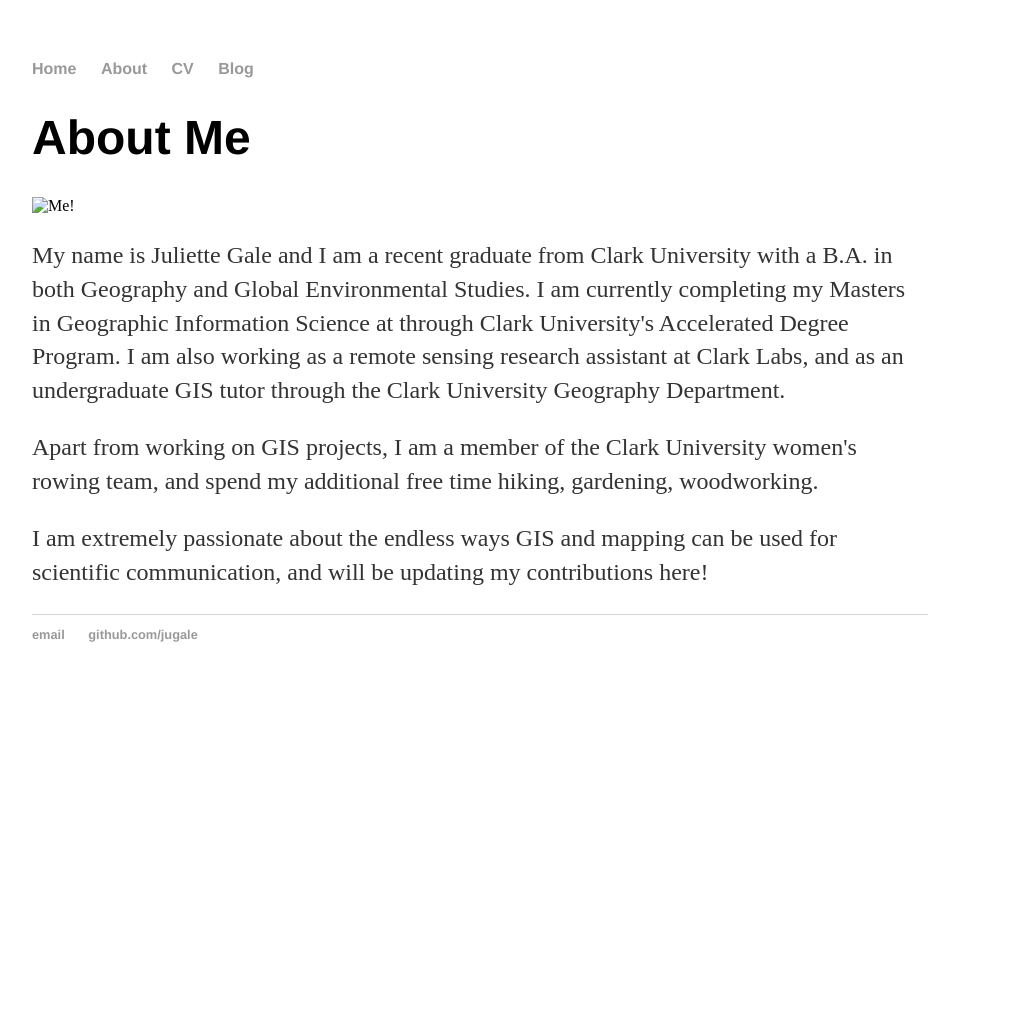
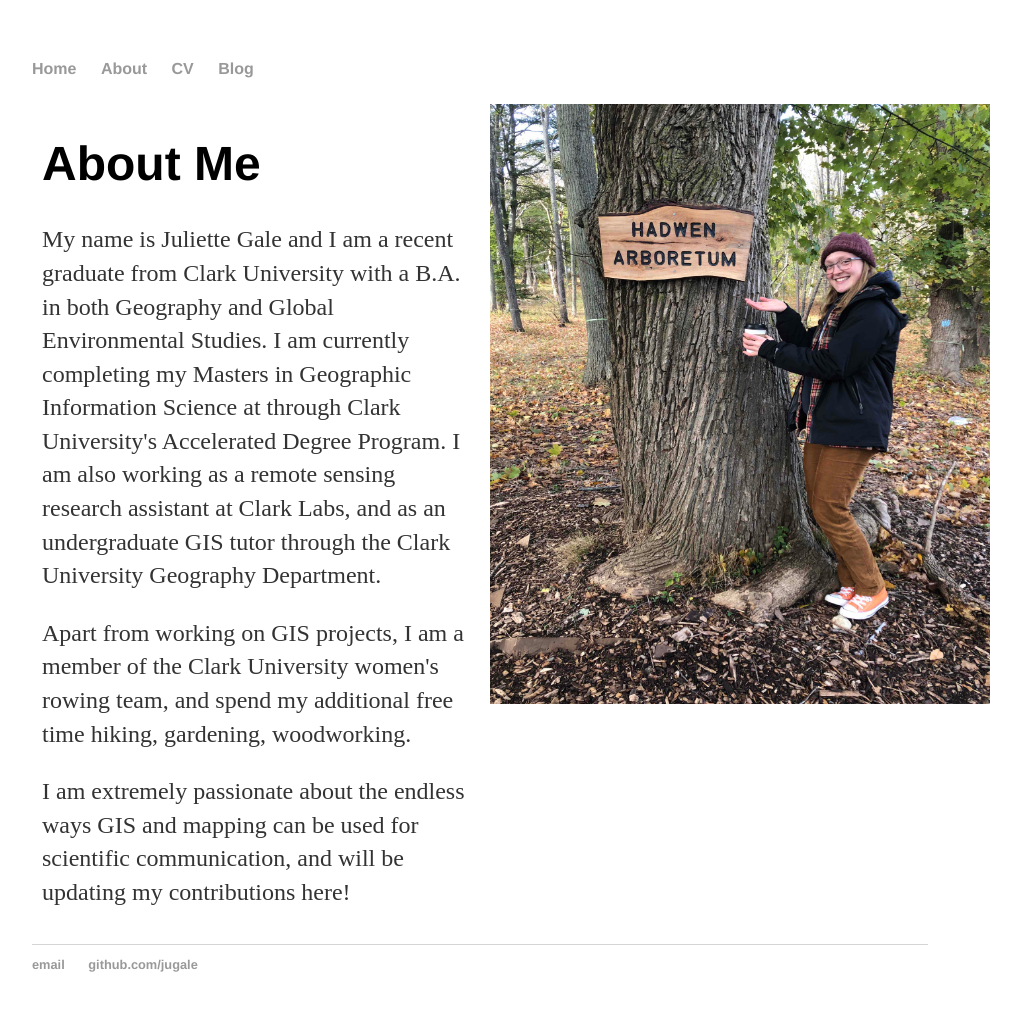
Before and after one commit to jugale/jugale.github.io, a Jekyll site: the page built from about/index.html, in a window 1280 px wide. Shown: the whole page, without its empty margins (160-1181 px from the left). Built offline with Jekyll 4.4.1, drawn with Linux system fonts in a browser that asks for light colours; before the commit the page ends 900 px from its top, so only the background shows below that.

Commit message:
update index

```diff
--- a/about/index.html
+++ b/about/index.html
@@ -2,11 +2,39 @@
 layout: default
 title: About Me
 ---
-<div class="blurb">
-	<h1>About Me</h1>
-	<img src="/Users/juliette/github/jugale.github.io/files/me_arb.jpg" alt="Me!">
-	<p>My name is Juliette Gale and I am a recent graduate from Clark University with a B.A. in both Geography and Global Environmental Studies. I am currently completing my Masters in Geographic Information Science at through Clark University's Accelerated Degree Program. I am also working as a remote sensing research assistant at Clark Labs, and as an undergraduate GIS tutor through the Clark University Geography Department.</p>
-  <p>Apart from working on GIS projects, I am a member of the Clark University women's rowing team, and spend my additional free time hiking, gardening, woodworking.</p>
-  <p>I am extremely passionate about the endless ways GIS and mapping can be used for scientific communication, and will be updating my contributions here!</p>
+<Head>
+<style>
+* {
+  box-sizing: border-box;
+}
+/* Create two equal columns that floats next to each other */
+.column {
+  float: left;
+  width: 50%;
+  padding: 10px;
+}
 
-</div><!-- /.blurb -->
+/* Clear floats after the columns */
+.row:after {
+  content: "";
+  display: table;
+  clear: both;
+}
+</style>
+</Head>
+
+<body>
+	<div class="row">
+	  <div class="column">
+			<div class="blurb">
+				<h1>About Me</h1>
+				<p>My name is Juliette Gale and I am a recent graduate from Clark University with a B.A. in both Geography and Global Environmental Studies. I am currently completing my Masters in Geographic Information Science at through Clark University's Accelerated Degree Program. I am also working as a remote sensing research assistant at Clark Labs, and as an undergraduate GIS tutor through the Clark University Geography Department.</p>
+			  <p>Apart from working on GIS projects, I am a member of the Clark University women's rowing team, and spend my additional free time hiking, gardening, woodworking.</p>
+			  <p>I am extremely passionate about the endless ways GIS and mapping can be used for scientific communication, and will be updating my contributions here!</p>
+			</div><!-- /.blurb -->
+	  </div>
+	  <div class="column">
+	    <img src="/files/me_arb.jpg" alt="Me!" width="500" height="600">
+	  </div>
+	</div>
+</body>
```
